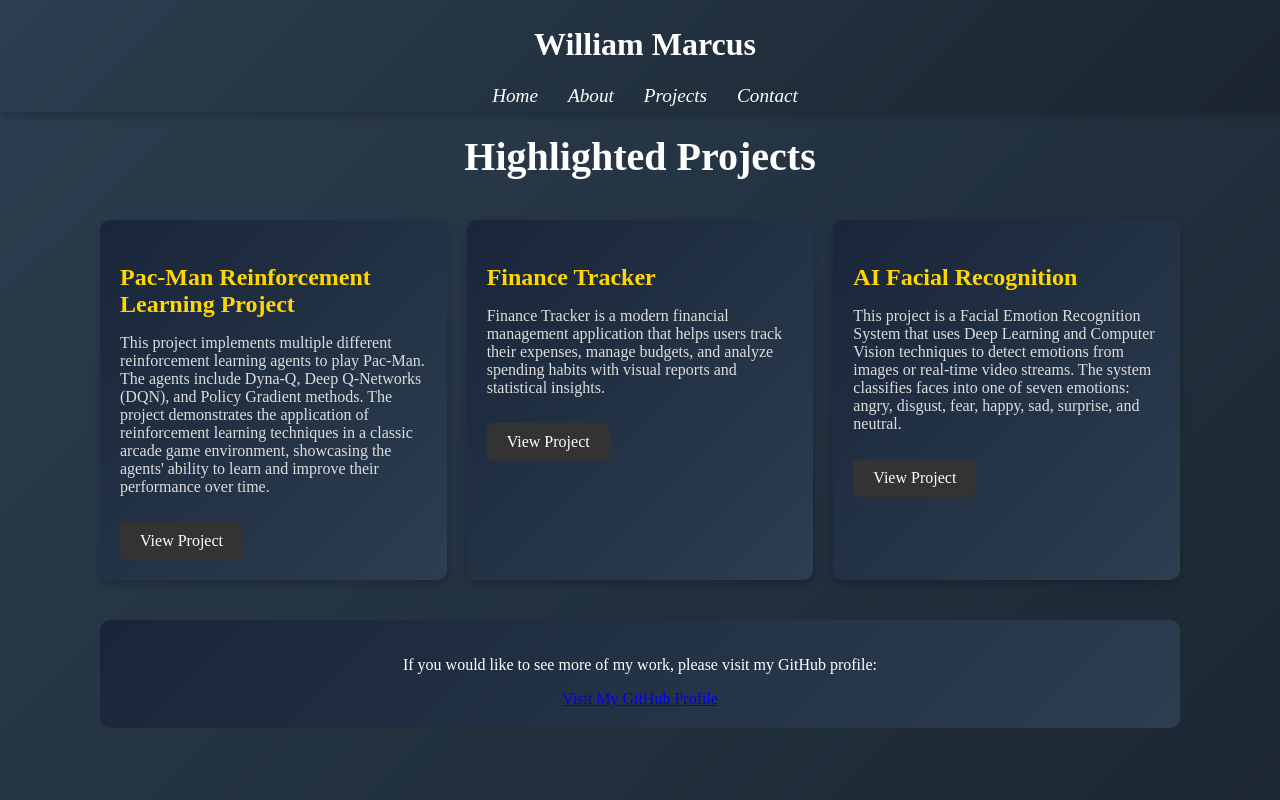
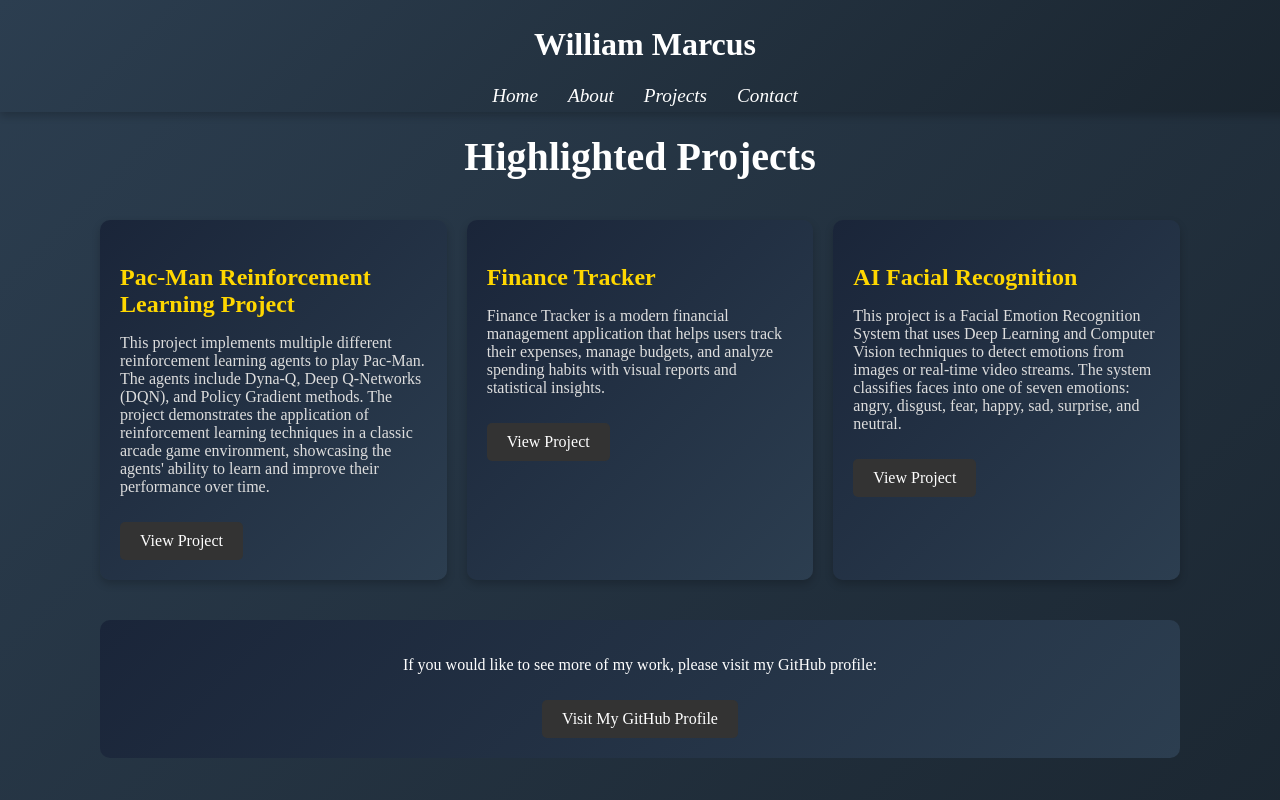
Before and after one commit to WillMarcuss/Website, a React (Create React App) app: page /projects in a window 1280 px wide. Shown: the top 800 px of the page. Built offline with nearby package versions, Linux system fonts and the light colour scheme.

Commit message:
added clearer visual for github link

```diff
--- a/src/pages/Projects.js
+++ b/src/pages/Projects.js
@@ -38,9 +38,11 @@ const Projects = () => {
       </div>
       <div className={styles['github-link-container']}>
         <p>If you would like to see more of my work, please visit my GitHub profile:</p>
+        <div className={styles['github-link-text-container']}>
         <a href="https://github.com/WillMarcuss" className={styles['github-link']} target="_blank" rel="noopener noreferrer">
           Visit My GitHub Profile
         </a>
+        </div>
       </div>
     </div>
   );
--- a/src/pages/Projects.module.css
+++ b/src/pages/Projects.module.css
@@ -102,3 +102,20 @@
   animation: slideIn 1s ease-out;
   font-family: 'Times New Roman', Times, serif;
 }
+
+/* this is a button */
+.github-link {
+  display: inline-block;
+  margin-top: 10px;
+  padding: 10px 20px;
+  background-color: #333;
+  color: #fff;
+  text-decoration: none;
+  border-radius: 5px;
+}
+
+.github-link:hover {
+  transform: translateY(-1px);
+  box-shadow: 0 6px 12px rgba(0, 0, 0, 0.3);
+    background-color: #555;
+}
```
